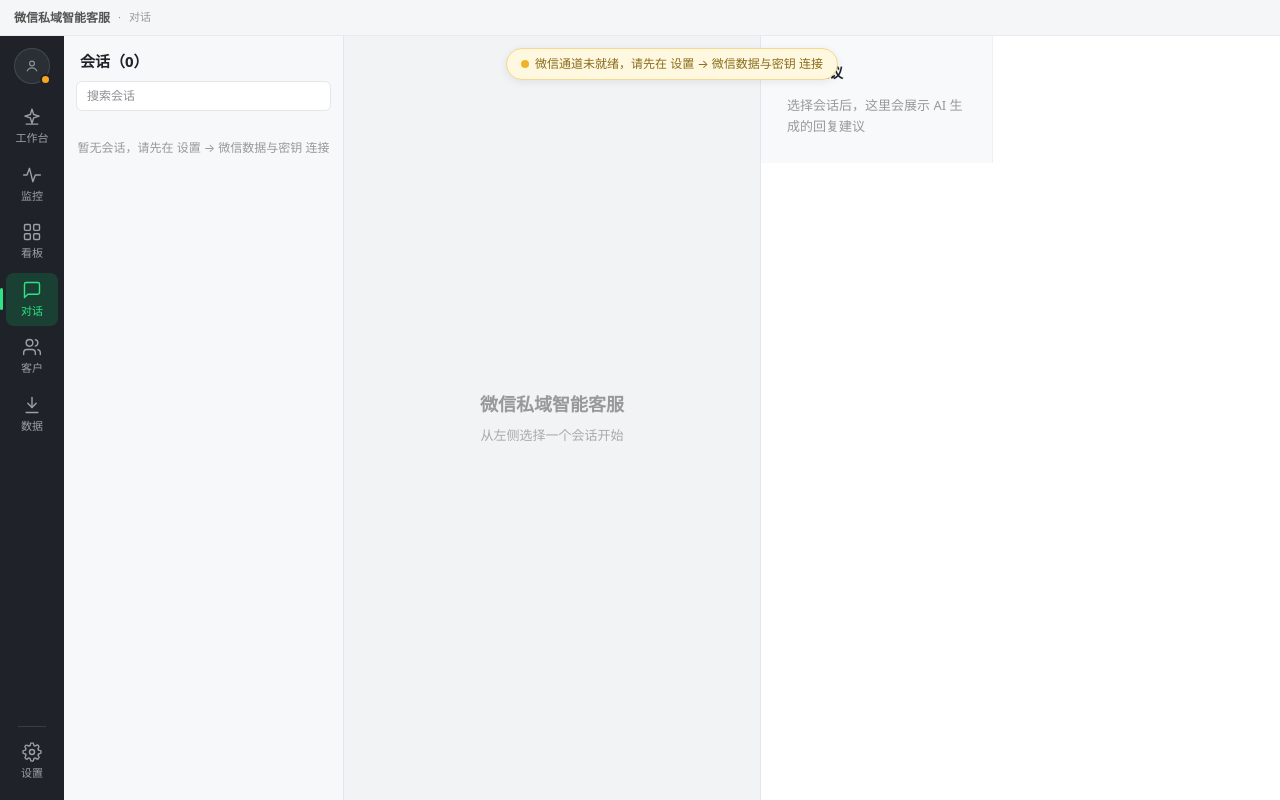
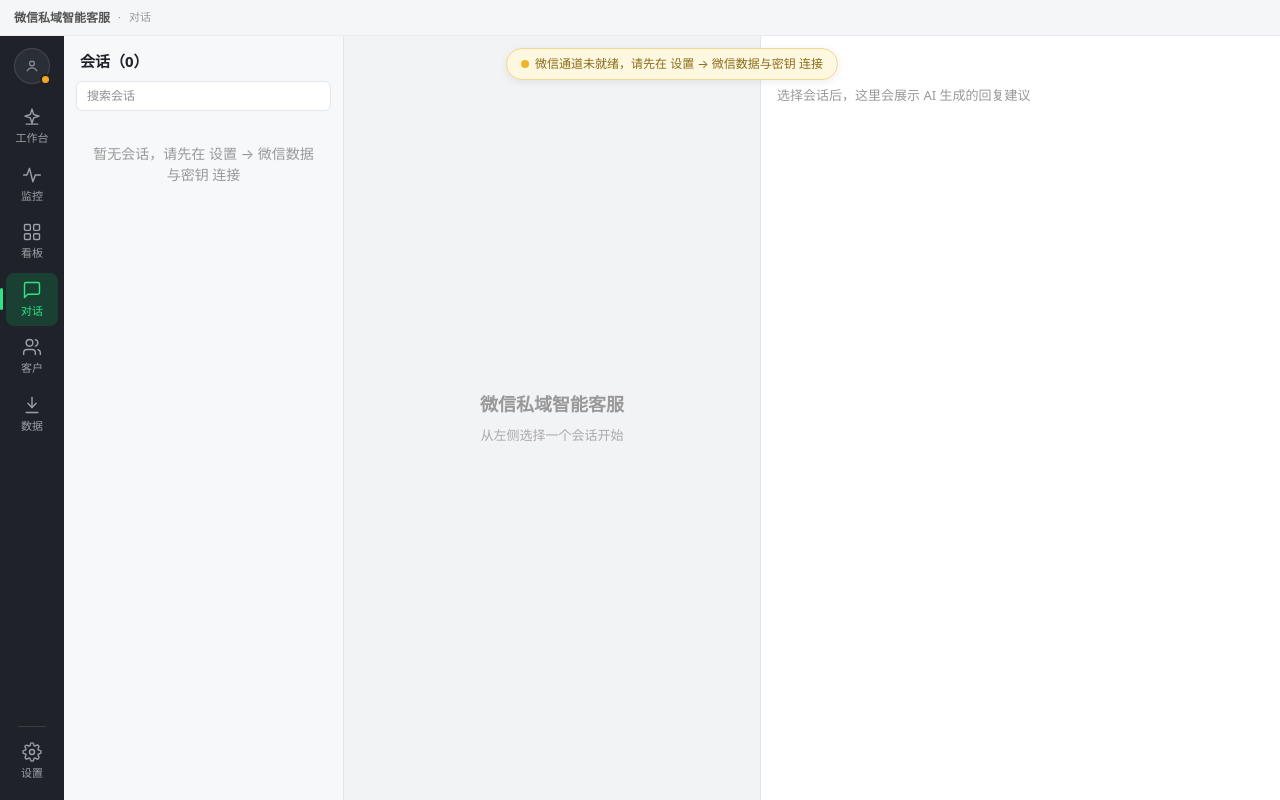
Before and after one commit to jiangtejie/syd, a React (Vite) app in the folder src/renderer/: page / in a window 1280 px wide. Both pictures are taken after a click on the button "对话". Built offline with nearby package versions, Linux system fonts and the light colour scheme.

Commit message:
fix: 对话页右侧分析栏被AI工作台页同名CSS覆盖(宽度压成232px、高度溢出被裁切),wb-side/wb-loading/wb-empty 更名 wb-pane-*/wb-chat-hint/wb-session-empty 消除跨页类名冲突

```diff
--- a/src/renderer/src/components/workbench/MessagePanel.tsx
+++ b/src/renderer/src/components/workbench/MessagePanel.tsx
@@ -596,9 +596,9 @@ function MessagePanel(): React.JSX.Element {
       </div>
       <div className="wb-chat-body" ref={bodyRef} onScroll={onBodyScroll}>
         {loading && messages.length === 0 ? (
-          <div className="wb-loading">加载中...</div>
+          <div className="wb-chat-hint">加载中...</div>
         ) : messages.length === 0 ? (
-          <div className="wb-loading">暂无消息</div>
+          <div className="wb-chat-hint">暂无消息</div>
         ) : (
           <>
             {messagesHasMore ? (
--- a/src/renderer/src/components/workbench/SessionList.tsx
+++ b/src/renderer/src/components/workbench/SessionList.tsx
@@ -322,7 +322,7 @@ function SessionList(): React.JSX.Element {
       </div>
       {rows}
       {filtered.length === 0 && (
-        <div className="wb-empty">
+        <div className="wb-session-empty">
           {keyword ? '没有匹配的会话' : '暂无会话，请先在 设置 → 微信数据与密钥 连接'}
         </div>
       )}
--- a/src/renderer/src/components/workbench/SidePanel.tsx
+++ b/src/renderer/src/components/workbench/SidePanel.tsx
@@ -37,31 +37,33 @@ function SidePanel(): React.JSX.Element {
   }, [activeSessionId, isGroup])
 
   return (
-    <div className="wb-side">
+    <div className="wb-pane">
       {isGroup && (
-        <div className="wb-side-tabs" role="tablist" aria-label="右侧栏视图">
+        <div className="wb-pane-tabs" role="tablist" aria-label="右侧栏视图">
           <button
             type="button"
             role="tab"
             aria-selected={view === 'issues'}
-            className={`wb-side-tab${view === 'issues' ? ' is-active' : ''}`}
+            className={`wb-pane-tab${view === 'issues' ? ' is-active' : ''}`}
             onClick={() => setView('issues')}
           >
             群问题
-            {openCount > 0 && <em className="wb-side-badge">{openCount > 99 ? '99+' : openCount}</em>}
+            {openCount > 0 && (
+              <em className="wb-pane-badge">{openCount > 99 ? '99+' : openCount}</em>
+            )}
           </button>
           <button
             type="button"
             role="tab"
             aria-selected={view === 'suggest'}
-            className={`wb-side-tab${view === 'suggest' ? ' is-active' : ''}`}
+            className={`wb-pane-tab${view === 'suggest' ? ' is-active' : ''}`}
             onClick={() => setView('suggest')}
           >
             回复建议
           </button>
         </div>
       )}
-      <div className="wb-side-content">
+      <div className="wb-pane-content">
         {view === 'issues' && isGroup ? <GroupIssuesPanel /> : <SuggestionPanel />}
       </div>
     </div>
--- a/src/renderer/src/pages/workbench.css
+++ b/src/renderer/src/pages/workbench.css
@@ -231,7 +231,8 @@
   flex-shrink: 0;
 }
 
-.wb-empty {
+/* 无会话占位（会话列表空态） */
+.wb-session-empty {
   padding: 24px;
   text-align: center;
   color: var(--text-3);
@@ -608,7 +609,8 @@
   align-self: flex-end;
 }
 
-.wb-loading {
+/* 消息区加载/空态提示（与 AI 工作台页 .wb-loading 不同名，避免跨页样式覆盖） */
+.wb-chat-hint {
   text-align: center;
   color: var(--text-3);
   padding: 40px;
@@ -719,7 +721,7 @@
   flex-direction: column;
 }
 
-.wb-side {
+.wb-pane {
   flex: 1;
   min-height: 0;
   display: flex;
@@ -727,7 +729,7 @@
 }
 
 /* 视图切换（群会话时出现） */
-.wb-side-tabs {
+.wb-pane-tabs {
   flex: none;
   display: flex;
   align-items: center;
@@ -735,7 +737,7 @@
   padding: 10px 14px 0;
 }
 
-.wb-side-tab {
+.wb-pane-tab {
   position: relative;
   display: inline-flex;
   align-items: center;
@@ -749,17 +751,17 @@
   cursor: pointer;
 }
 
-.wb-side-tab:hover {
+.wb-pane-tab:hover {
   background: var(--bg-hover);
 }
 
-.wb-side-tab.is-active {
+.wb-pane-tab.is-active {
   background: var(--brand-soft);
   color: var(--brand);
   font-weight: 600;
 }
 
-.wb-side-badge {
+.wb-pane-badge {
   font-style: normal;
   font-size: 10px;
   line-height: 14px;
@@ -771,7 +773,7 @@
   text-align: center;
 }
 
-.wb-side-content {
+.wb-pane-content {
   flex: 1;
   min-height: 0;
   overflow-y: auto;
@@ -780,11 +782,11 @@
   scrollbar-color: #c9cdd4 transparent;
 }
 
-.wb-side-content::-webkit-scrollbar {
+.wb-pane-content::-webkit-scrollbar {
   width: 6px;
 }
 
-.wb-side-content::-webkit-scrollbar-thumb {
+.wb-pane-content::-webkit-scrollbar-thumb {
   background: #c9cdd4;
   border-radius: 3px;
 }
```
